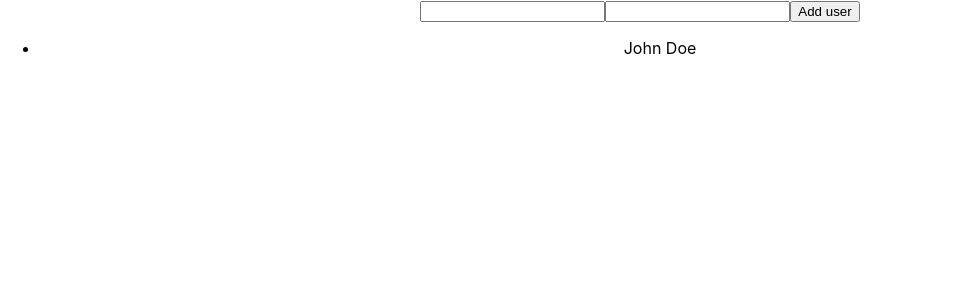
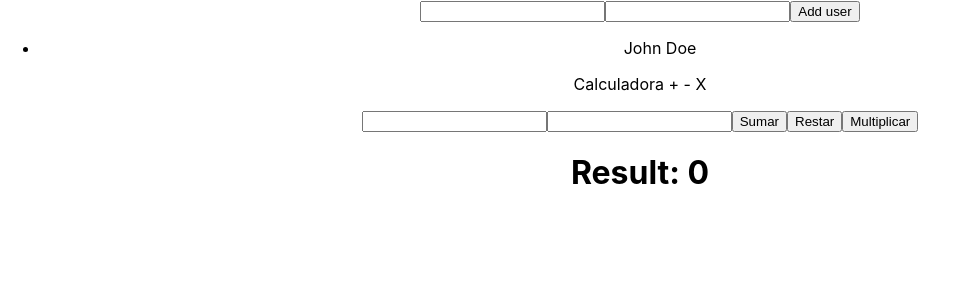
Before and after one commit to CSE3008/u2p1, a React (Create React App) app: page / in a window 1280 px wide. Shown: the top 300 px of the page, without its empty margins (0-958 px from the left). Built offline with nearby package versions, Linux system fonts and the light colour scheme.

Commit message:
feat: se agrega funcionalidad y botones - fucionalidad de sumar, restar y multiplicar - botones de sumar, restar y multiplicar

```diff
--- a/src/App.js
+++ b/src/App.js
@@ -2,6 +2,40 @@ import React, { useState } from "react";
 import './App.css';
 
 function App() {
+  const [counter, setCounter] = useState (0);
+   let result = 0;
+
+
+  const [num1, setNum1] = useState(0);
+  const [num2, setNum2] = useState(0);
+  const [res, setres] = useState(0);
+
+  function add (){
+    var a=num1
+    var b=num2
+    console.log("This is a");
+    console.log(a);
+    console.log("This is b");
+    console.log(b);
+   result = a + b;
+   setCounter(result);
+  console.log(result);
+  }
+  function subtract (){
+    var a=num1
+    var b=num2
+    result = a - b;
+  console.log(result);
+  setCounter(result);
+  }
+  function multiply (){
+    var a=num1
+    var b=num2
+    result = a * b;
+  console.log(result);
+  setCounter(result);
+  }
+
   const [people, setPeople] = useState([
     {
       name: "John",
@@ -22,6 +56,7 @@ function App() {
         name="name"
         onChange={(event) => {
           setName(event.target.value);
+
         }}
       />
       <input
@@ -34,8 +69,7 @@ function App() {
       <button
         onClick={() => {
           setPeople((current) => [{ name, lastName }, ...current]);
-        }}
-      >
+        }}      >
         Add user
       </button>
       <ul>
@@ -43,6 +77,39 @@ function App() {
           <li id={idx}>{`${person.name} ${person.lastName}`}</li>
         ))}
       </ul>
+
+      <p className='text-blue'>Calculadora + - X</p>
+      <input
+        type="text"
+        name="Num1"
+        onChange={(event) => {
+          setNum1(event.target.value);
+          console.log(num1);}}
+      />
+      <input
+        type="text"
+        name="Num2"
+        onChange={(event) => {
+          setNum2(event.target.value);
+        }}
+      />
+
+
+      <button
+      onClick={()=> {
+       add();
+        }}>Sumar</button>
+        <button
+      onClick={()=> {
+        subtract()
+        }}>Restar</button>
+          <button
+      onClick={()=> {
+        multiply()
+        }}>Multiplicar</button>
+
+      <h1 className='text-red'>Result: {counter}</h1>
+
     </div>
   );
 }
```
